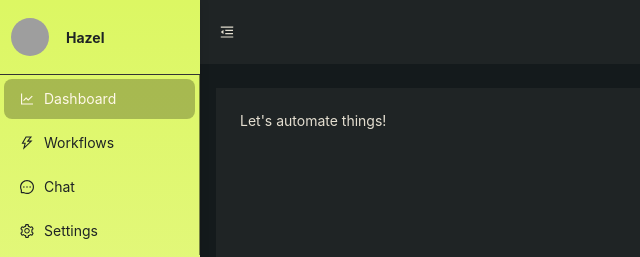
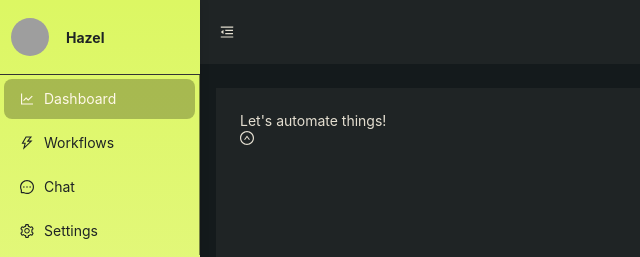
Before and after one commit to tacosontitan/project-odin, a React (Create React App) app: page /workflows in a window 1280 px wide. Shown: the top 257 px of the page, without its empty margins (0-640 px from the left). Built offline with nearby package versions, Linux system fonts and the light colour scheme; grey boxes are pictures that could not be loaded.

Commit message:
Fixed antd icon in workflow data model

```diff
--- a/src/core/workflow/WorkflowDataModel.ts
+++ b/src/core/workflow/WorkflowDataModel.ts
@@ -11,7 +11,7 @@ export class WorkflowDataModel {
         public name: string,
         public description: string,
         public color: string,
-        public icon: string,
+        public icon: React.FC,
     ){
         this.id = crypto.randomUUID();
         this.name = name;
--- a/src/pages/workflows/WorkflowUnit.tsx
+++ b/src/pages/workflows/WorkflowUnit.tsx
@@ -1,13 +1,17 @@
 import { Header } from "antd/es/layout/layout";
 import { WorkflowUnitProps } from "./WorkflowUnitProps";
-
+import { MenuFoldOutlined, MenuUnfoldOutlined } from '@ant-design/icons';
+import React from "react";
 
 const WorkflowUnit: React.FC<WorkflowUnitProps> = (props: WorkflowUnitProps) => {
 
+
     return (
-        <div className="workflow-unit">
-            <Header>{props.workflow.name}</Header>
-            <div className={props.workflow.icon}></div>
+        <div className="workflow-unit-name">
+
+            <div className="workflow-unit-icon">
+            {React.createElement(props.workflow.icon, <Header>{props.workflow.name}</Header>) }
+            </div>
         </div>
     )
 }
--- a/src/pages/workflows/Workflows.tsx
+++ b/src/pages/workflows/Workflows.tsx
@@ -1,9 +1,13 @@
 import DashboardLayout from '../../components/layouts/DashboardLayout';
+import { WorkflowDataModel } from '../../core/workflow/WorkflowDataModel';
+import WorkflowUnit from './WorkflowUnit';
+import UpCircleOutlined from '@ant-design/icons/lib/icons/UpCircleOutlined';
 
 function Workflows() {
     return (
         <DashboardLayout>
             <span>Let's automate things!</span>
+            <WorkflowUnit workflow={new WorkflowDataModel("A name for a workflow", "A very good description", "#FF0000", UpCircleOutlined)}></WorkflowUnit>
         </DashboardLayout>
     );
 }
```
